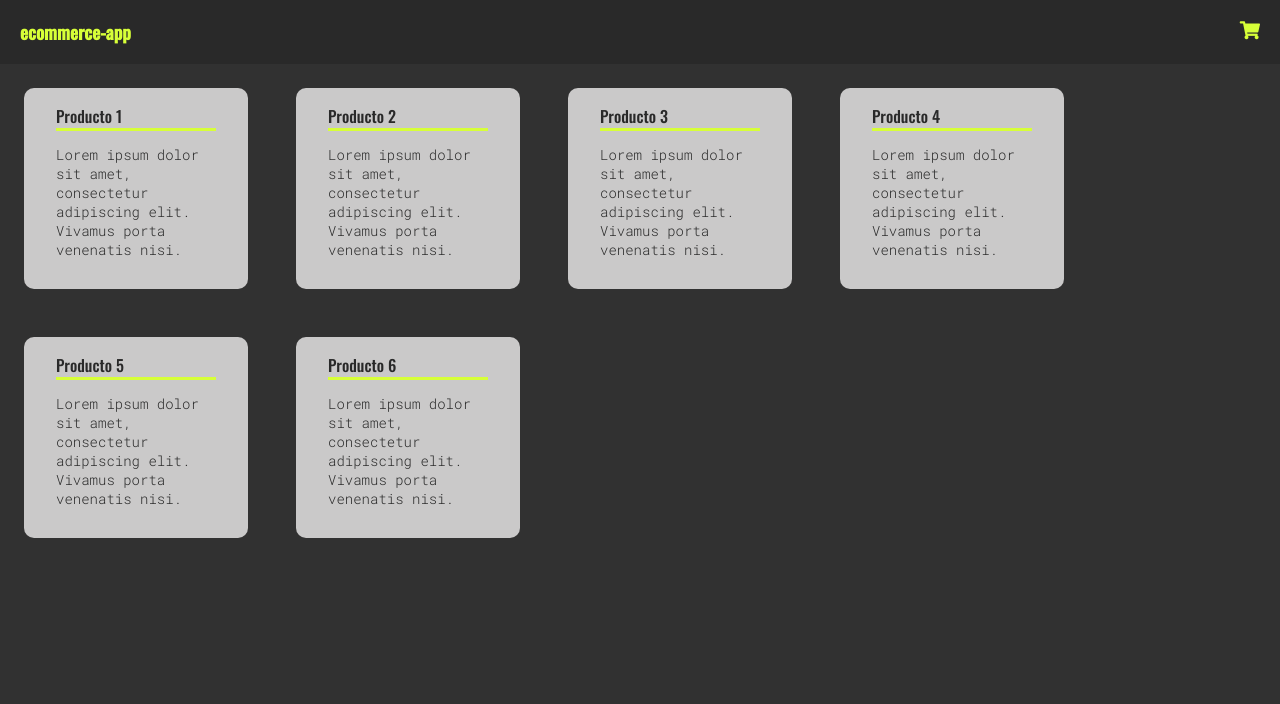
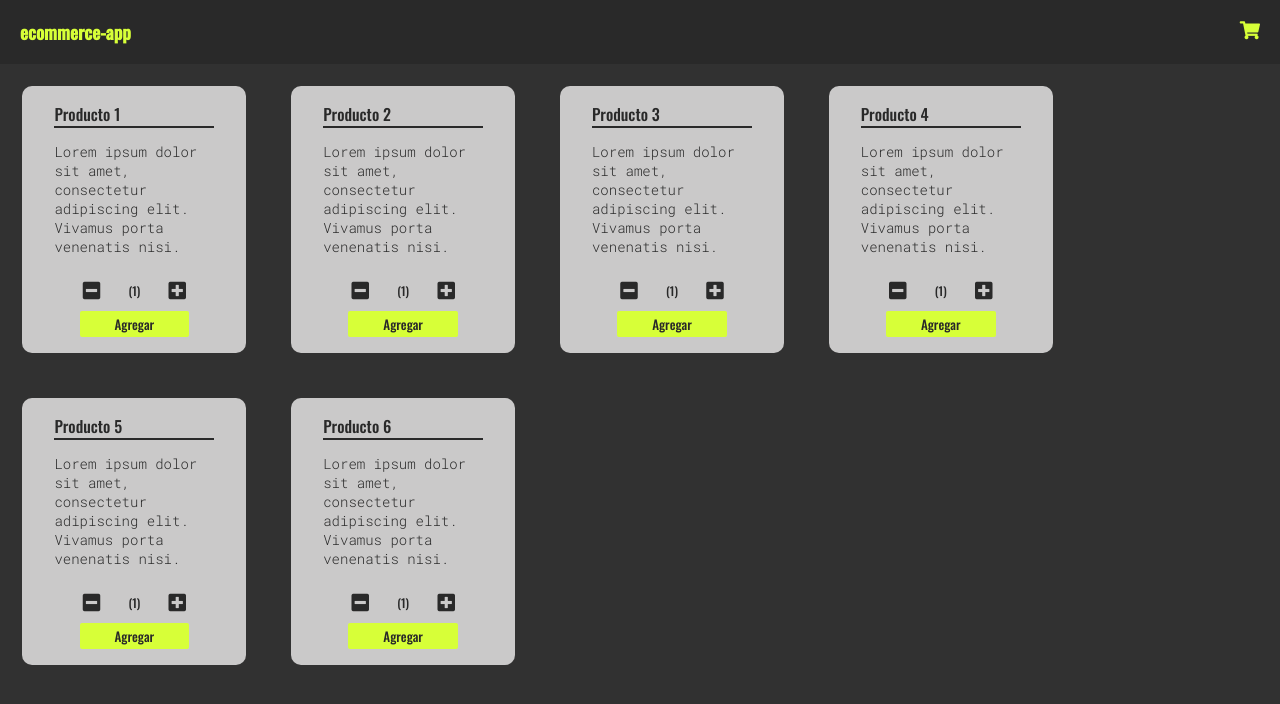
Before and after one commit to julirossia/react-coder, a React (Create React App) app: page / in a window 1280 px wide. Shown: the top 704 px of the page. Built offline with nearby package versions, Linux system fonts and the light colour scheme.

Commit message:
Entrega 4: -Componente ItemCount.

```diff
--- a/src/App.scss
+++ b/src/App.scss
@@ -24,7 +24,8 @@ body{
    }
 }
 .card-container{
-  margin: auto;
+  flex-wrap: wrap;
+
 }
 .cards{
   padding: 1rem 2rem 1rem 2rem;
@@ -32,7 +33,7 @@ body{
   border-radius: 10px;
   width: 10rem;
     float: left;
-  margin: 1.5rem;
+  margin: 1.4rem;
 
   ul{
     margin: 0;
@@ -43,7 +44,7 @@ body{
         list-style: none;
         font-size: 16px;
         color: #292929;
-        border-bottom: 3px solid #d7ff38;
+        border-bottom:2px solid #292929;
     }
   }
   p{
@@ -53,3 +54,30 @@ body{
   }
 
 }
+.more{
+  display: flex;
+text-align: center;
+i{
+    font-size: 20px;
+    color: #292929;
+    margin: auto;
+ }
+  p{
+    color: #292929;
+    font-family: 'Oswald', sans-serif;
+    font-size: 12px;
+  }
+}
+.add{
+  background: #d7ff38;
+    border: unset;
+    color: #292929;
+    font-family: 'Oswald', sans-serif;
+    font-size: 13px;
+    border-radius: 2px;
+    padding: 3px 35px;
+    margin-left: auto;
+    margin-right: auto;
+    display: block;
+    cursor: pointer;
+}
--- /dev/null
+++ b/src/components/ItemCount.js
@@ -0,0 +1,43 @@
+import React, { useState } from "react";
+import "../App.scss";
+
+
+function Adder({initial,stock, onAdd}) {
+  const [clicks, setClicks] = useState(initial);
+
+  function more() {
+  if(clicks < stock){
+      setClicks(clicks + onAdd);
+      console.log(`usuario agregó ${clicks} productos`);
+    }else{
+      alert("no hay stock disponible");
+    }
+  }
+
+  function less() {
+    if(clicks > 0){
+    setClicks(clicks - onAdd);
+    console.log(`usuario eliminó ${clicks} productos`);
+  }
+}
+
+  return (
+    <>
+      <div className="more">
+        <i class="fas fa-minus-square" onClick={less}></i>
+        <p>({clicks})</p>
+        <i class="fas fa-plus-square" onClick={more}></i>
+      </div>
+      <button className="add" onClick={() => setClicks(alert(`Has añadido ${clicks} productos al carro de compras`))}>Agregar</button>
+    </>
+  );
+}
+
+export default function ItemCount() {
+
+  return (
+    <>
+     <Adder initial={1} stock={10} onAdd={1}/>
+   </>
+  );
+}
--- a/src/components/ItemListContainer.js
+++ b/src/components/ItemListContainer.js
@@ -1,5 +1,6 @@
-import React from "react";
-import "../App.scss";
+import React from 'react';
+import ItemCount from './ItemCount';
+import '../App.scss';
 
 function List({ productName, description }) {
   return (
@@ -9,6 +10,7 @@ function List({ productName, description }) {
         <li className="items">{productName}</li>
       </ul>
       <p>{description}</p>
+      <ItemCount/>
     </div>
     </main>
   );
```
